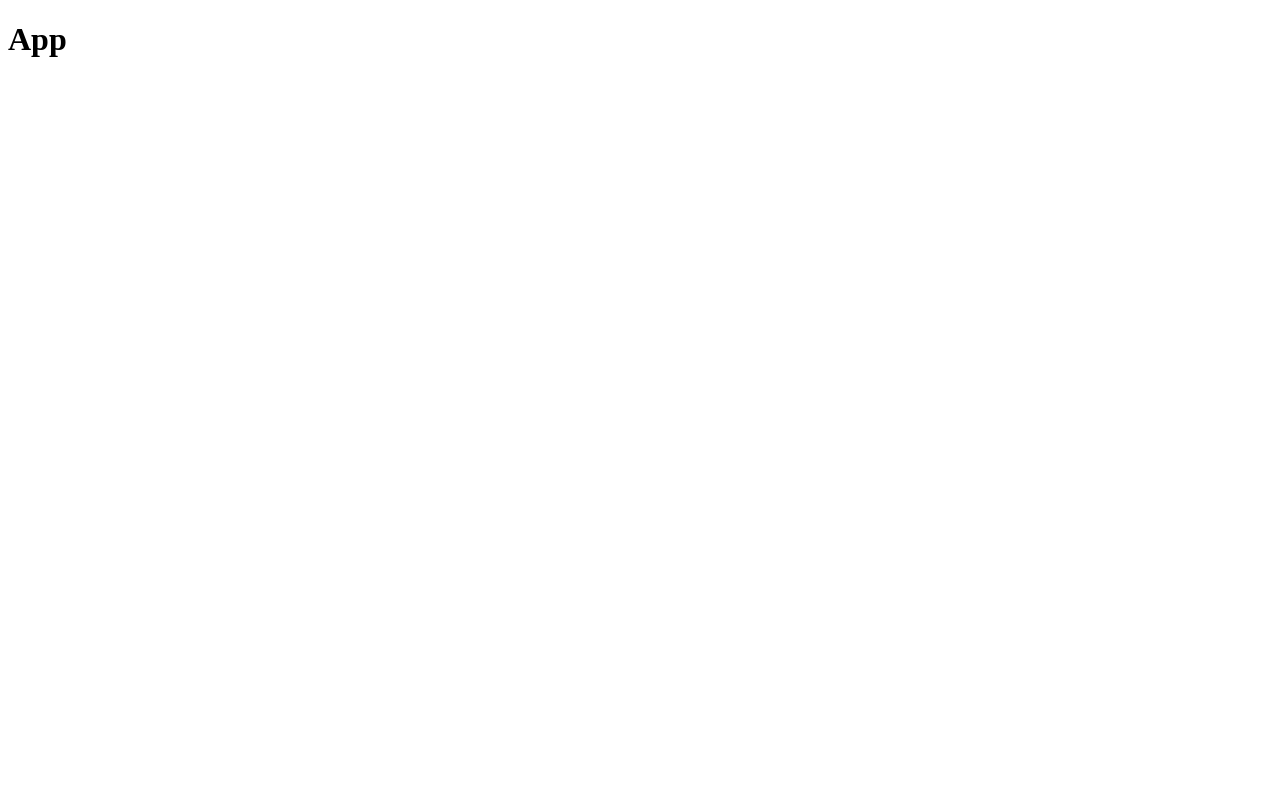
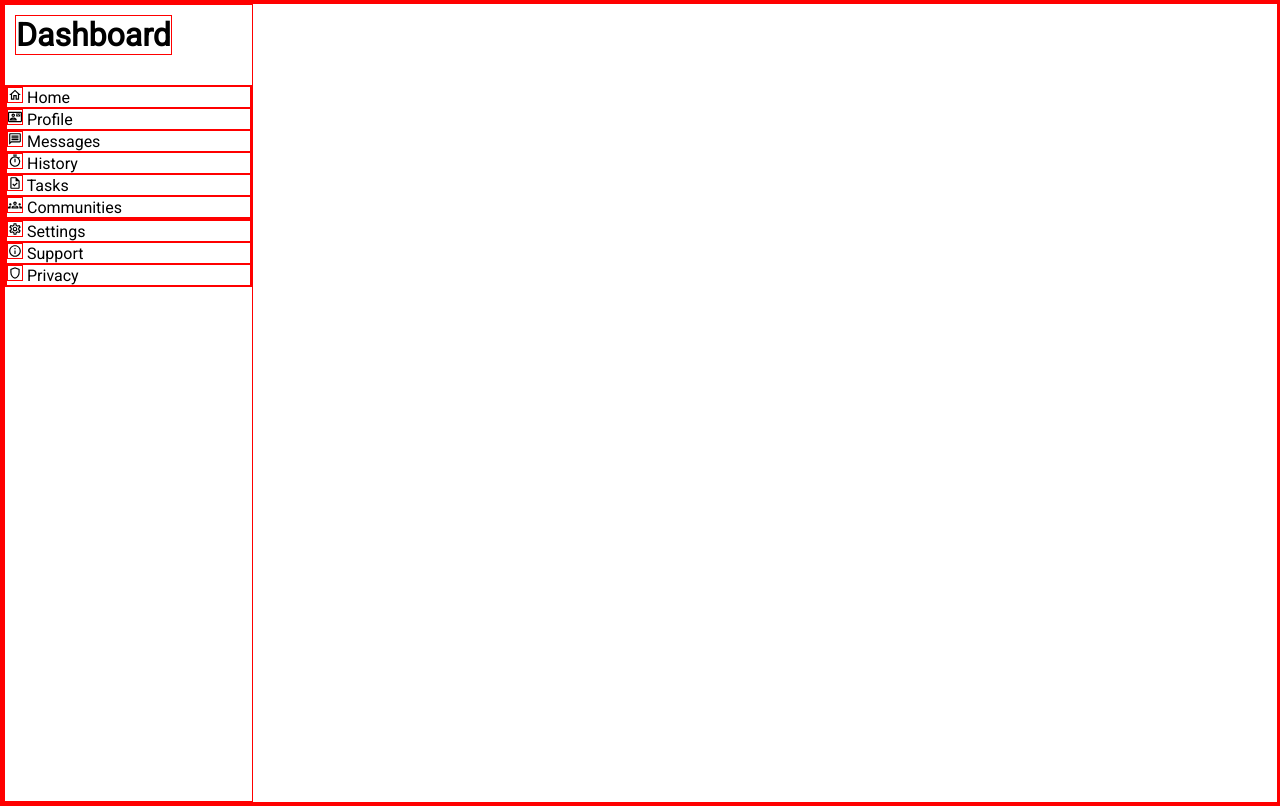
Before and after one commit to krownlesskev/project-admin-dashboard, a React (Create React App) app: page / in a window 1280 px wide. Built offline with nearby package versions, Linux system fonts and the light colour scheme.

Commit message:
added dashboard drawer with icons and list items

```diff
--- a/package.json
+++ b/package.json
@@ -8,6 +8,7 @@
     "@testing-library/user-event": "^13.5.0",
     "react": "^18.1.0",
     "react-dom": "^18.1.0",
+    "react-icons": "^4.3.1",
     "react-scripts": "5.0.1",
     "sass": "^1.51.0",
     "web-vitals": "^2.1.4"
--- a/src/App.js
+++ b/src/App.js
@@ -1,7 +1,10 @@
+import './app.styles.scss';
+import Drawer from './components/drawer/Drawer';
+
 function App() {
   return (
-    <div>
-      <h1>App</h1>
+    <div className='app-container'>
+      <Drawer />
     </div>
   );
 }
--- /dev/null
+++ b/src/app.styles.scss
@@ -0,0 +1,13 @@
+* {
+    margin: 0;
+    padding: 0;
+    box-sizing: border-box;
+    font-family: 'Roboto', sans-serif;
+    border: 1px solid red;
+}
+
+.app-container  {
+    width: 100vw;
+    height: 100vh;
+    display: flex;
+}
--- /dev/null
+++ b/src/components/drawer/Drawer.jsx
@@ -0,0 +1,35 @@
+import './Drawer.styles.scss';
+import {
+    MdOutlineHome,
+    MdOutlineContactMail,
+    MdOutlineMessage,
+    MdOutlineTimer,
+    MdOutlineTask,
+    MdOutlineGroups,
+    MdOutlineSettings,
+    MdInfoOutline,
+    MdOutlineShield
+} from 'react-icons/md';
+
+const Drawer = () => {
+    return (
+        <div className='drawer-container'>
+            <h1>Dashboard</h1>
+            <ul>
+                <li><MdOutlineHome /> Home</li>
+                <li><MdOutlineContactMail /> Profile</li>
+                <li><MdOutlineMessage /> Messages</li>
+                <li><MdOutlineTimer /> History</li>
+                <li><MdOutlineTask /> Tasks</li>
+                <li><MdOutlineGroups /> Communities</li>
+            </ul>
+            <ul>
+                <li><MdOutlineSettings /> Settings</li>
+                <li><MdInfoOutline /> Support</li>
+                <li><MdOutlineShield /> Privacy</li>
+            </ul>
+        </div>
+    );
+};
+
+export default Drawer;
--- /dev/null
+++ b/src/components/drawer/Drawer.styles.scss
@@ -0,0 +1,8 @@
+.drawer-container {
+    display: flex;
+    flex-direction: column;
+
+    h1 {
+        margin: 10px 80px 30px 10px;
+    }
+}
```
Also changed, not shown: 1 other file (tests, documents, lock files or other folders).
